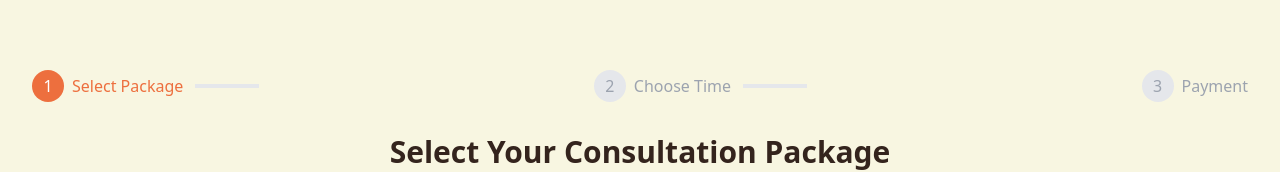
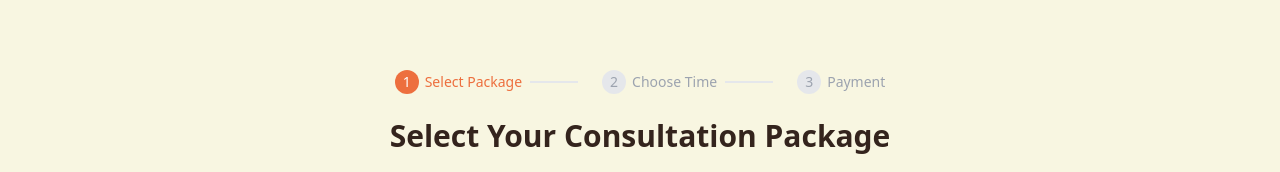
Before and after one commit to tjcandesign/dc-veteran-building, a React (Vite) app: page /#/consultation in a window 1280 px wide. Shown: the part 394-566 px from the top of the page. Built offline with nearby package versions, Linux system fonts and the light colour scheme.

Commit message:
Make progress steps more compact with smaller text and spacing

```diff
--- a/src/pages/Consultation.jsx
+++ b/src/pages/Consultation.jsx
@@ -100,7 +100,7 @@ export default function Consultation() {
       <section className="section">
         <div className="container max-w-7xl">
           {/* Progress Steps */}
-          <div className="flex justify-between mb-8">
+          <div className="flex justify-center gap-4 mb-6">
             {[1, 2, 3].map((number) => (
               <div
                 key={number}
@@ -110,18 +110,18 @@ export default function Consultation() {
                 })}
               >
                 <div
-                  className={classNames('w-8 h-8 rounded-full flex items-center justify-center', {
+                  className={classNames('w-6 h-6 rounded-full flex items-center justify-center text-sm', {
                     'bg-primary text-white': step >= number,
                     'bg-gray-200': step < number
                   })}
                 >
                   {number}
                 </div>
-                <span className="ml-2 font-medium">
+                <span className="ml-1.5 text-sm font-medium">
                   {number === 1 ? 'Select Package' : number === 2 ? 'Choose Time' : 'Payment'}
                 </span>
                 {number < 3 && (
-                  <div className="w-16 h-1 mx-3 bg-gray-200">
+                  <div className="w-12 h-0.5 mx-2 bg-gray-200">
                     <div
                       className={classNames('h-full bg-primary transition-all', {
                         'w-full': step > number,
```
